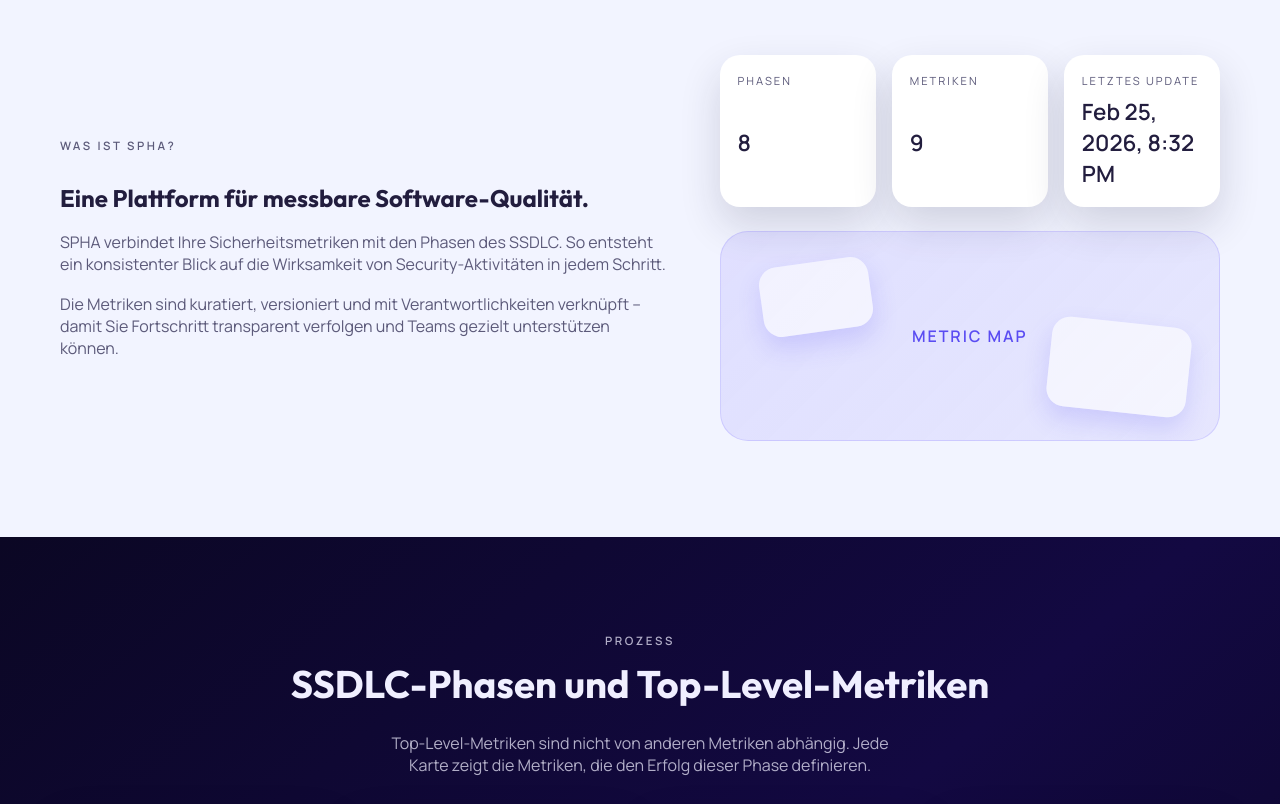
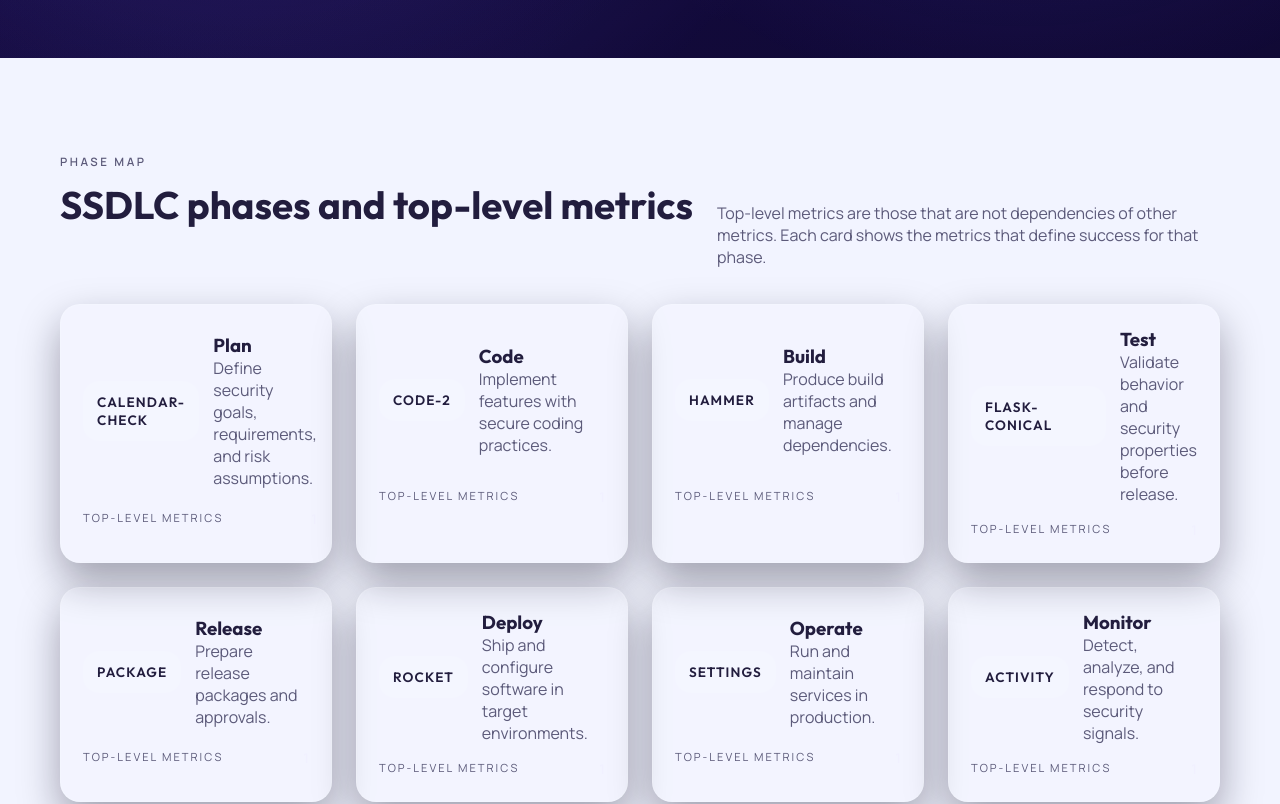
Before and after one commit to janniclas/metric-catalogue, a Vue app: page / in a window 1280 px wide. Shown: the part 660-1464 px from the top of the page. Built offline with nearby package versions, Linux system fonts and the light colour scheme.

Commit message:
update OverviewView content and layout for improved clarity, replace German text with English, and refine phase section header styling

```diff
--- a/src/style.css
+++ b/src/style.css
@@ -353,6 +353,16 @@ button.ghost:hover,
   margin-bottom: 36px;
 }
 
+.section-header--inline {
+  align-items: baseline;
+  flex-wrap: nowrap;
+  justify-content: flex-start;
+}
+
+.section-header--inline h2 {
+  white-space: nowrap;
+}
+
 .section-header--center {
   align-items: center;
   text-align: center;
@@ -368,6 +378,10 @@ button.ghost:hover,
   font-size: 1rem;
   display: grid;
   gap: 6px;
+}
+
+.section-subtitle--inline {
+  max-width: none;
 }
 
 .section-subtitle .count {
@@ -871,6 +885,14 @@ button.ghost:hover,
     align-items: flex-start;
   }
 
+  .section-header--inline {
+    flex-wrap: wrap;
+  }
+
+  .section-header--inline h2 {
+    white-space: normal;
+  }
+
   .navbar__inner {
     flex-direction: column;
     align-items: flex-start;
--- a/src/views/OverviewView.vue
+++ b/src/views/OverviewView.vue
@@ -57,9 +57,11 @@ const topLevelByPhase = computed(() => {
     <section class="hero">
       <div class="container hero__inner">
         <img class="hero__icon" :src="iconUrl" alt="" />
-        <h1>SPHA</h1>
+        <p class="eyebrow">SSDLC Metric Catalogue</p>
+        <h1>Security metrics that map cleanly to software delivery.</h1>
         <p class="subtitle">
-          Sichere Softwareentwicklung. Ihre Start-to-End Transformation mit uns!
+          Browse the phases of the SSDLC and the top-level metrics that define how security is measured
+          across the lifecycle.
         </p>
         <div class="hero__actions">
           <router-link class="primary" to="/metrics">View all metrics</router-link>
@@ -81,52 +83,14 @@ const topLevelByPhase = computed(() => {
       </div>
     </section>
 
-    <section class="section section--light intro">
-      <div class="container intro__grid">
-        <div class="intro__copy">
-          <p class="eyebrow">Was ist SPHA?</p>
-          <h2>Eine Plattform für messbare Software-Qualität.</h2>
-          <p>
-            SPHA verbindet Ihre Sicherheitsmetriken mit den Phasen des SSDLC. So entsteht ein
-            konsistenter Blick auf die Wirksamkeit von Security-Aktivitäten in jedem Schritt.
-          </p>
-          <p>
-            Die Metriken sind kuratiert, versioniert und mit Verantwortlichkeiten verknüpft – damit
-            Sie Fortschritt transparent verfolgen und Teams gezielt unterstützen können.
-          </p>
-        </div>
-        <div class="intro__visual">
-          <div class="stat-grid">
-            <div class="stat-card">
-              <span class="stat-label">Phasen</span>
-              <span class="stat-value">{{ phases.length }}</span>
-            </div>
-            <div class="stat-card">
-              <span class="stat-label">Metriken</span>
-              <span class="stat-value">{{ metrics.length }}</span>
-            </div>
-            <div class="stat-card" v-if="formattedUpdatedAt">
-              <span class="stat-label">Letztes Update</span>
-              <span class="stat-value">{{ formattedUpdatedAt }}</span>
-            </div>
-          </div>
-          <div class="intro__art">
-            <span>Metric Map</span>
-          </div>
-        </div>
-      </div>
-    </section>
-
-    <section class="section section--dark phase-section">
+    <section class="section section--light phase-section">
       <div class="container">
-        <div class="section-header section-header--center">
-          <div>
-            <p class="eyebrow">Prozess</p>
-            <h2>SSDLC-Phasen und Top-Level-Metriken</h2>
-          </div>
-          <p class="section-subtitle">
-            Top-Level-Metriken sind nicht von anderen Metriken abhängig. Jede Karte zeigt die
-            Metriken, die den Erfolg dieser Phase definieren.
+        <p class="eyebrow">Phase map</p>
+        <div class="section-header section-header--inline">
+          <h2>SSDLC phases and top-level metrics</h2>
+          <p class="section-subtitle section-subtitle--inline">
+            Top-level metrics are those that are not dependencies of other metrics. Each card shows the
+            metrics that define success for that phase.
           </p>
         </div>
 
```
